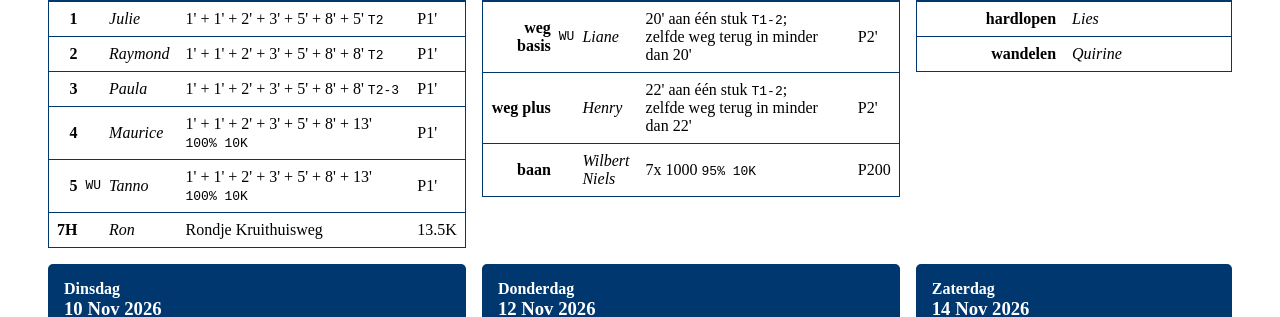
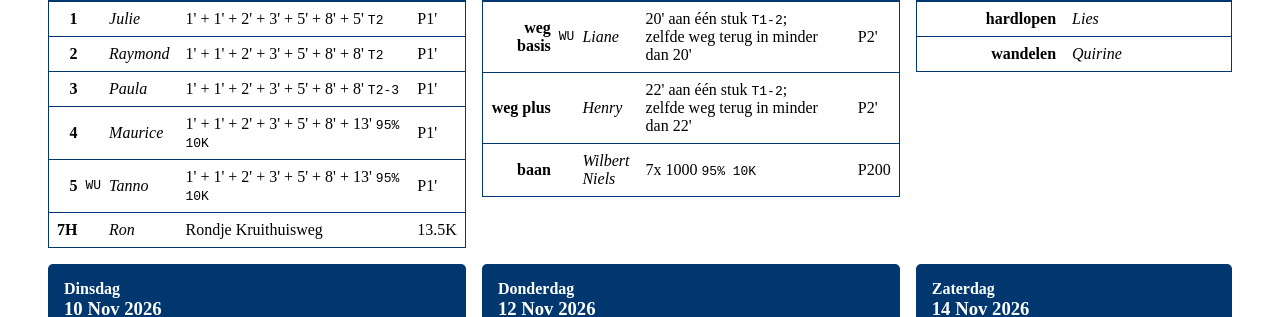
Before and after one commit to sarajuhosova/av40-schedule, a Jekyll site: the page built from _posts/2026-10-01-q4.md, in a window 1280 px wide and 900 px high, scrolled down 1623 px. Shown: the part 142-459 px from the top of the window. Built offline with Jekyll 4.4.1, drawn with Linux system fonts in a browser that asks for light colours.

Commit message:
Update q4.yaml

```diff
--- a/_data/schedule/y2026/q4.yaml
+++ b/_data/schedule/y2026/q4.yaml
@@ -273,12 +273,12 @@
       trainer: ["Paula"]
     - group: "4"
       training:
-        core: "1' + 1' + 2' + 3' + 5' + 8' + 13' <tt>100% 10K</tt>"
+        core: "1' + 1' + 2' + 3' + 5' + 8' + 13' <tt>95% 10K</tt>"
         break: "P1'"
       trainer: ["Maurice"]
     - group: "5"
       training:
-        core: "1' + 1' + 2' + 3' + 5' + 8' + 13' <tt>100% 10K</tt>"
+        core: "1' + 1' + 2' + 3' + 5' + 8' + 13' <tt>95% 10K</tt>"
         break: "P1'"
       trainer: ["Tanno"]
       warmup: true
```
